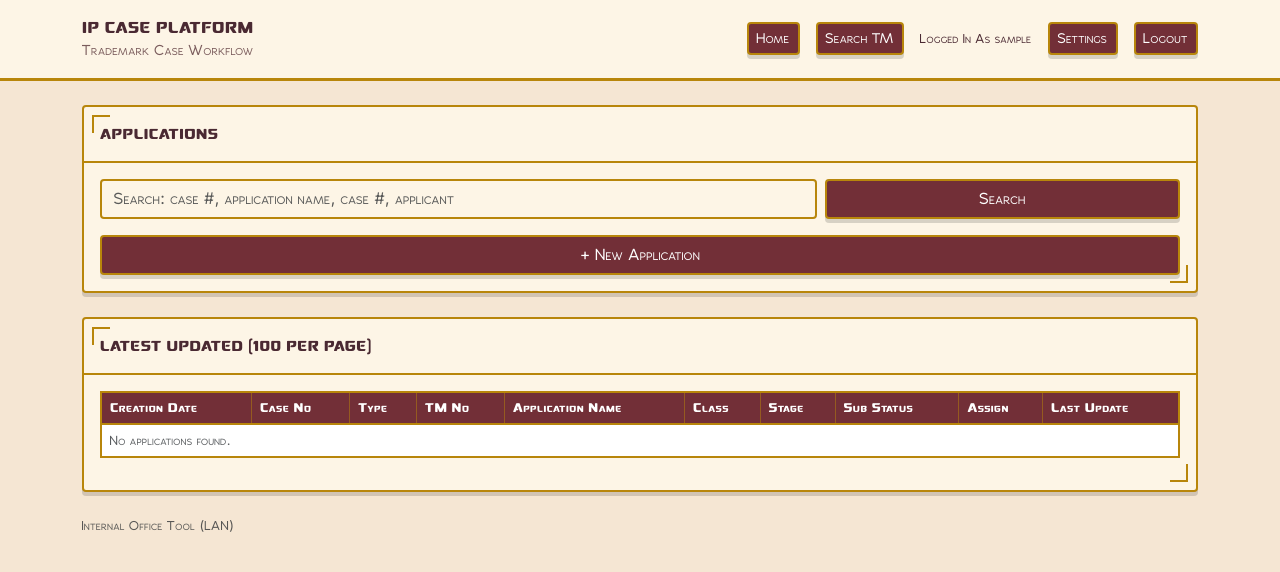
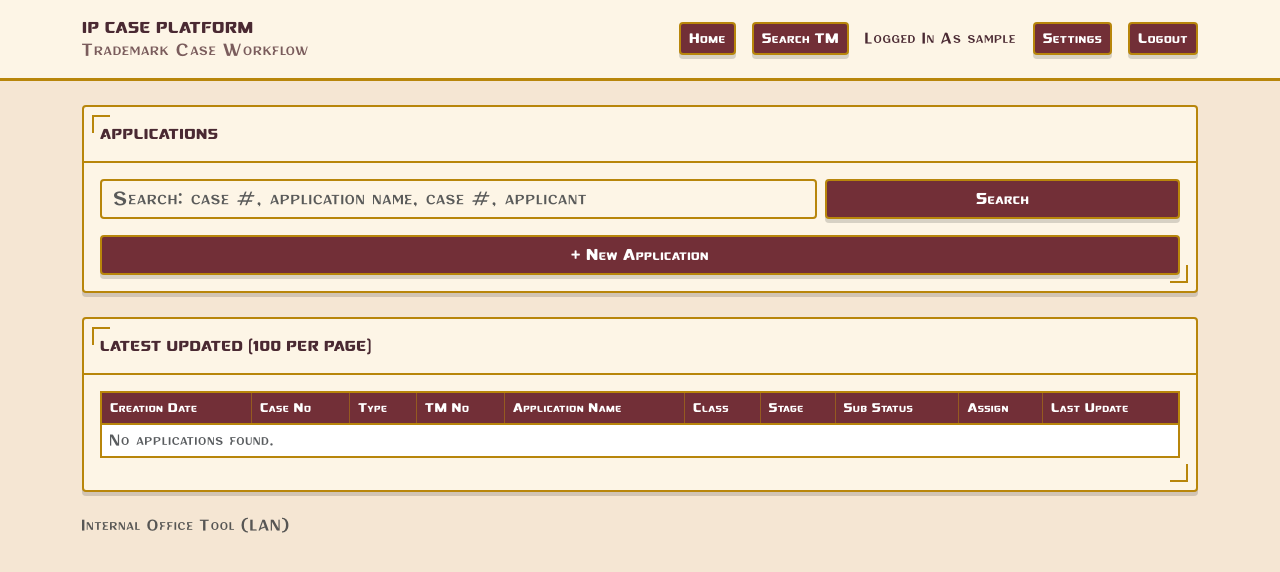
Before and after one commit to 0utLawzz/DS-Brandex, a Django app: page /applications/ in a window 1280 px wide. Shown: the top 572 px of the page. Run offline with Django 5.2, Linux system fonts and the light colour scheme; the visitor is signed in with stand-in values (Sample User, id 1); data comes from the database, SQL or seed files in the repository; both versions use the stored data as it was before the commit; data that the repository does not hold is empty.

Commit message:
Update fonts: Belriner for body, Syndra for headings and buttons

```diff
--- a/cases/static/cases/victorian.css
+++ b/cases/static/cases/victorian.css
@@ -2,15 +2,15 @@
 
 @font-face {
   font-family: 'Syndra';
-  src: url('./fonts/Syndra-SemiBold.otf') format('opentype');
-  font-weight: 600;
+  src: url('./fonts/Syndra.otf') format('opentype');
+  font-weight: 400;
   font-style: normal;
   font-display: swap;
 }
 
 @font-face {
-  font-family: 'Driftune';
-  src: url('./fonts/Driftune.otf') format('opentype');
+  font-family: 'Belriner';
+  src: url('./fonts/Belriner.ttf') format('truetype');
   font-weight: 400;
   font-style: normal;
   font-display: swap;
@@ -26,7 +26,7 @@
   --text-muted: #7A5C5C;
 
   --font-heading: 'Syndra', 'Playfair Display', serif;
-  --font-body: 'Driftune', 'Inter', sans-serif;
+  --font-body: 'Belriner', 'Inter', sans-serif;
 
   --radius: 4px;
   --border-width: 3px;
@@ -131,7 +131,7 @@
   border-radius: var(--radius);
   box-shadow: var(--shadow);
   font-weight: 400;
-  font-family: var(--font-body);
+  font-family: var(--font-heading);
   transition: background 0.18s ease, color 0.18s ease, border-color 0.18s ease;
 }
 
```
Also changed, not shown: backups/db_backup_20260424_155334.sqlite3 (deleted), cases/static/cases/fonts/Belriner.ttf (added), cases/static/cases/fonts/Syndra.otf (renamed from cases/static/cases/fonts/Syndra-SemiBold.otf).
